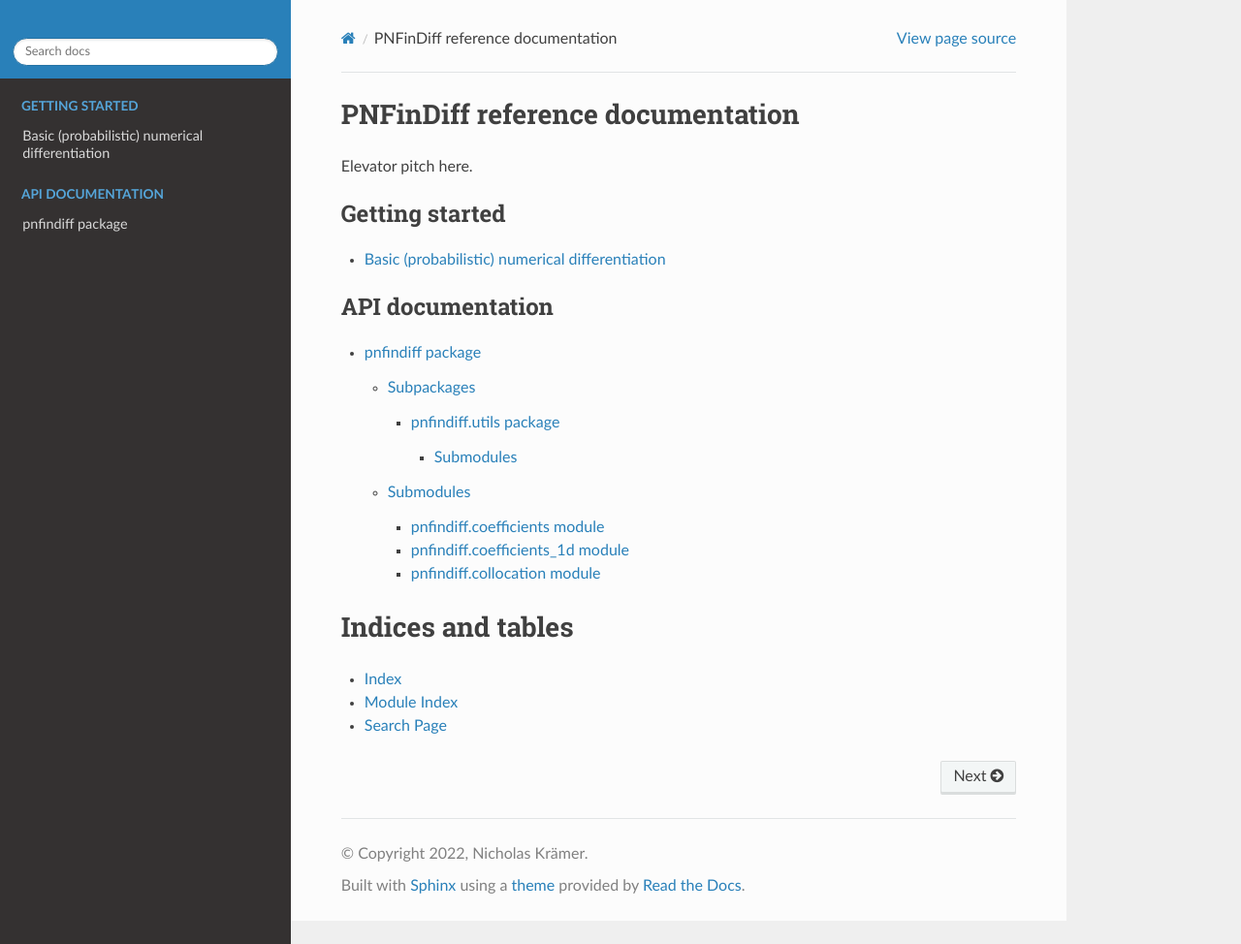
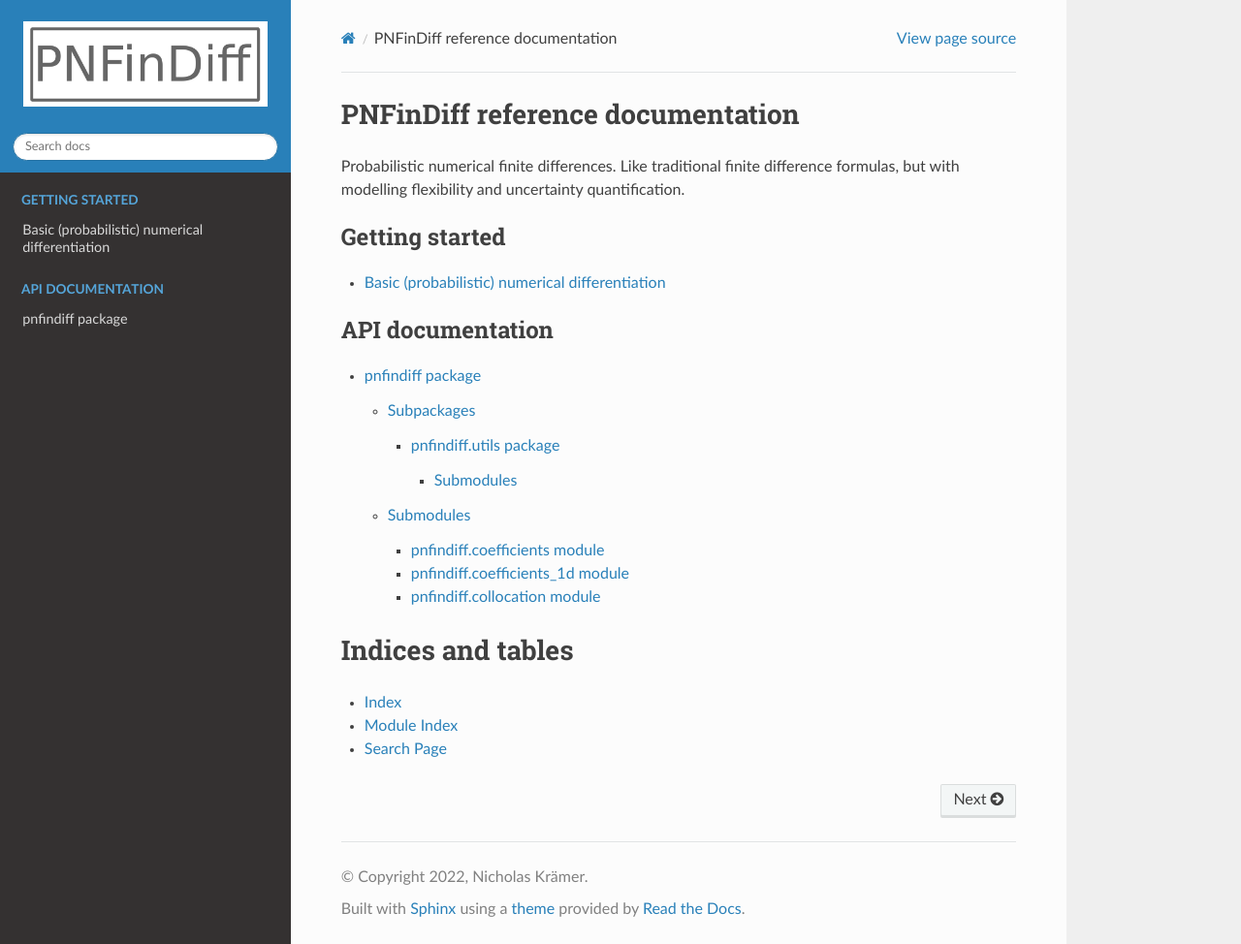
Before and after one commit to pnkraemer/probfindiff, a Sphinx documentation site: the page built from docs/source/index.rst, in a window 1280 px wide and 974 px high. Shown: the whole window at 97% size. Built offline with Sphinx 7.4.7 and the Read the Docs theme 2.0.0, drawn with Linux system fonts in a browser that asks for light colours.

Commit message:
logo and elevator pitch

```diff
--- a/docs/source/conf.py
+++ b/docs/source/conf.py
@@ -8,7 +8,7 @@ from datetime import datetime
 
 # -- Project information -----------------------------------------------------
 
-project = "tueplots"
+project = "pnfindiff"
 copyright = f"{str(datetime.utcnow().year)}, Nicholas Krämer"
 author = "Nicholas Krämer"
 
@@ -57,13 +57,18 @@ html_theme_options = {
 
 # (Optional) Logo. Should be small enough to fit the navbar (ideally 24x24).
 # Path should be relative to the ``_static`` files directory.
-# html_logo = "img/logo.png"
+html_logo = "_static/logo.png"
 
 # Add any paths that contain custom static files (such as style sheets) here,
 # relative to this directory. They are copied after the builtin static files,
 # so a file named "default.css" will overwrite the builtin "default.css".
-html_static_path = []
+html_static_path = [
+    "_static",
+]
 
+# These paths are either relative to html_static_path
+# or fully qualified paths (eg. https://...)
+# html_css_files = []
 
 # -- Extension configuration -------------------------------------------------
 
--- a/docs/source/index.rst
+++ b/docs/source/index.rst
@@ -6,7 +6,8 @@
 PNFinDiff reference documentation
 =================================
 
-Elevator pitch here.
+Probabilistic numerical finite differences.
+Like traditional finite difference formulas, but with modelling flexibility and uncertainty quantification.
 
 .. toctree::
    :maxdepth: 1
```
Also changed, not shown: docs/source/_static/logo.png (added).
